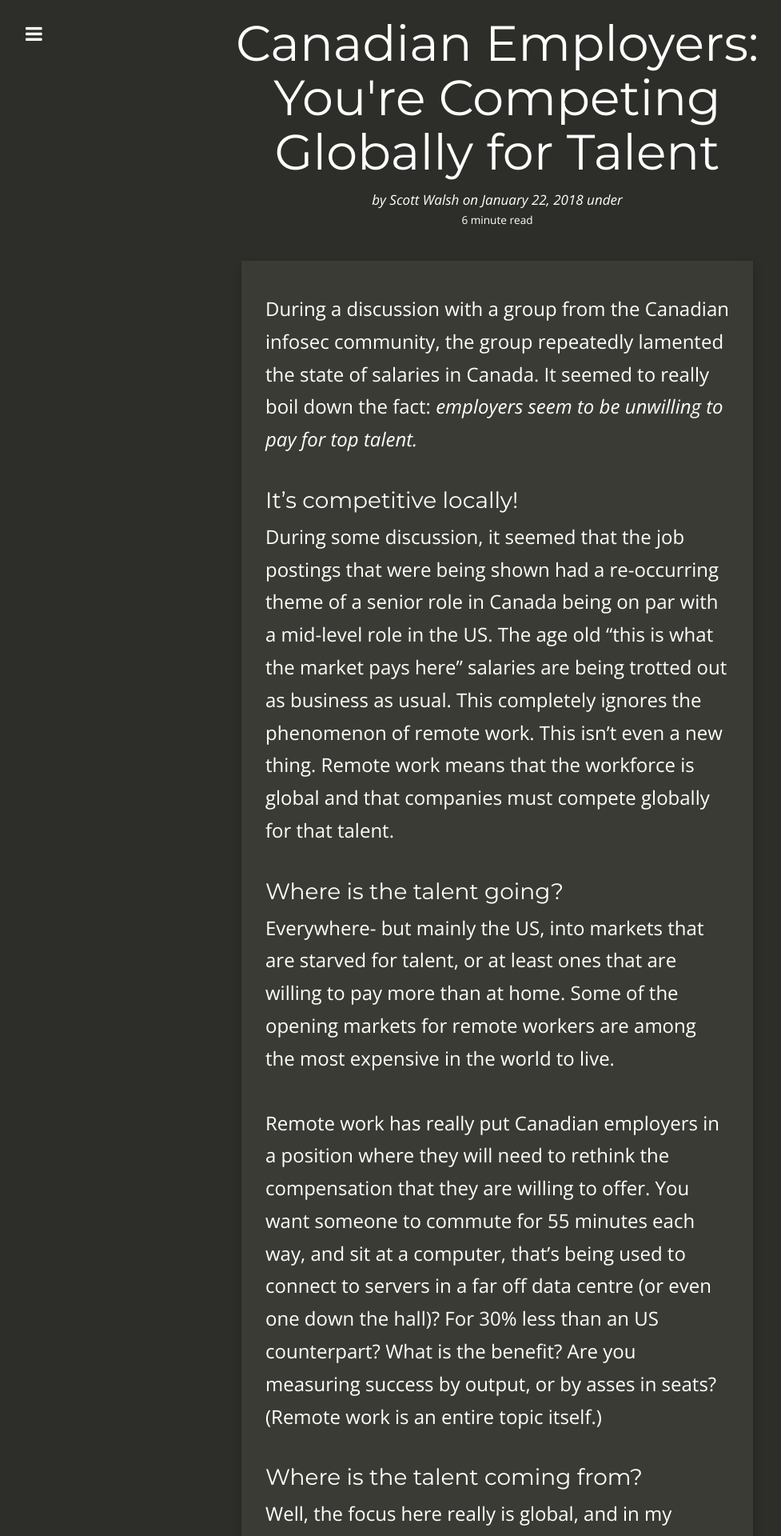
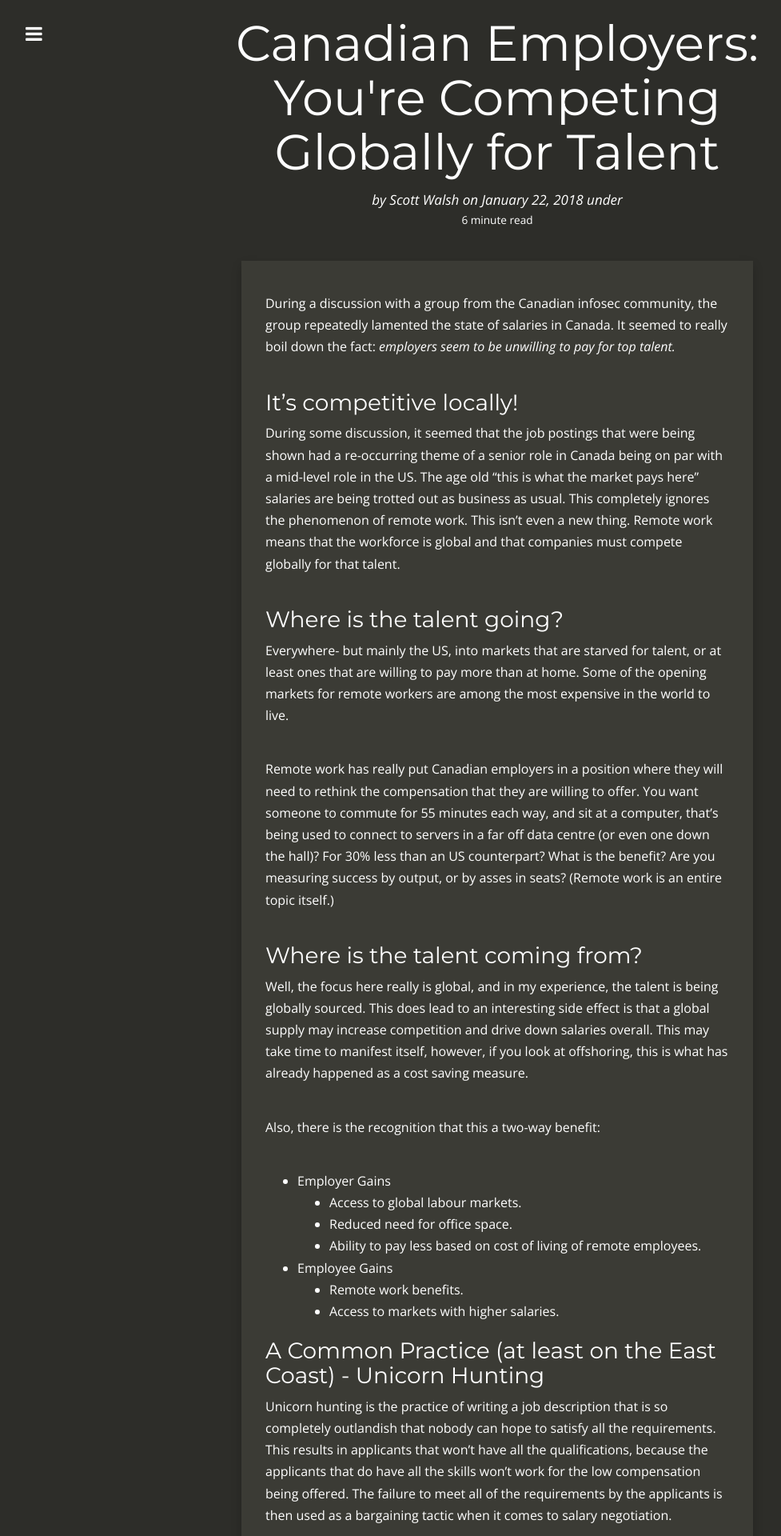
Before and after one commit to invisiblethreat/invisiblethreat.github.io, a Jekyll site: the page built from _posts/2018-01-22-canadian-employers.md, in a window 1280 px wide. Shown: the top 1920 px of the page at 80% size, without its empty margins (18-995 px from the left). Built offline with Jekyll 4.4.1, drawn with Linux system fonts in a browser that asks for light colours; nearby versions of some CDN libraries; comment, search, counter and statistics services are not loaded.

Commit message:
Reduce font size

```diff
--- a/_config.yml
+++ b/_config.yml
@@ -28,4 +28,4 @@ kramdown:
   syntax_highlighter: rouge
 
 permalink: pretty
-exclude: [vendor]
+exclude: ["vendor", "README.md", "LICENSE"]
--- a/_posts/2018-01-22-canadian-employers.md
+++ b/_posts/2018-01-22-canadian-employers.md
@@ -56,7 +56,7 @@ Also, there is the recognition that this a two-way benefit:
   * Remote work benefits.
   * Access to markets with higher salaries.
 
-#### A Common Practice (at least on the East Coast) - Unicorn Hunting
+### A Common Practice (at least on the East Coast) - Unicorn Hunting
 
 Unicorn hunting is the practice of writing a job description that is so
 completely outlandish that nobody can hope to satisfy all the requirements.
--- a/css/style.scss
+++ b/css/style.scss
@@ -239,12 +239,12 @@ ul {
 		font-size: 30px;
 
 		@media (min-width: $screen-sm-min) {
-			font-size: 52px;
+			font-size: 32px;
 			margin-top: 0px;
 		}
 
 		@media (min-width: $screen-md-min) {
-			font-size: 60px;
+			font-size: 40px;
 			margin-top: -20px;
 		}
 	}
@@ -535,7 +535,7 @@ ul {
 		}
 
 		.content {
-			font-size: 18px;
+			font-size: 10px;
 			line-height: 170%;
 			padding-left: 15px;
 			padding-right: 15px;
@@ -543,7 +543,7 @@ ul {
 			padding-bottom: 10px;
 
 			@media (min-width: $screen-sm-min) {
-				font-size: 24px;
+				font-size: 16px;
 				padding-left: 30px;
 				padding-right: 30px;
 				padding-top: 40px;
--- a/index.html
+++ b/index.html
@@ -27,7 +27,7 @@ layout: default
               <h2>Latest Articles</h2>
 
               <ul>
-                  {% for post in site.posts | limit: site.post_limit %}
+                  {% for post in site.posts limit: site.post_limit %}
 
                       <li>
                           <a href="{{ post.url | prepend: site.baseurl }}">{{ post.title }}</a>
```
Also changed, not shown: 1 other file.
